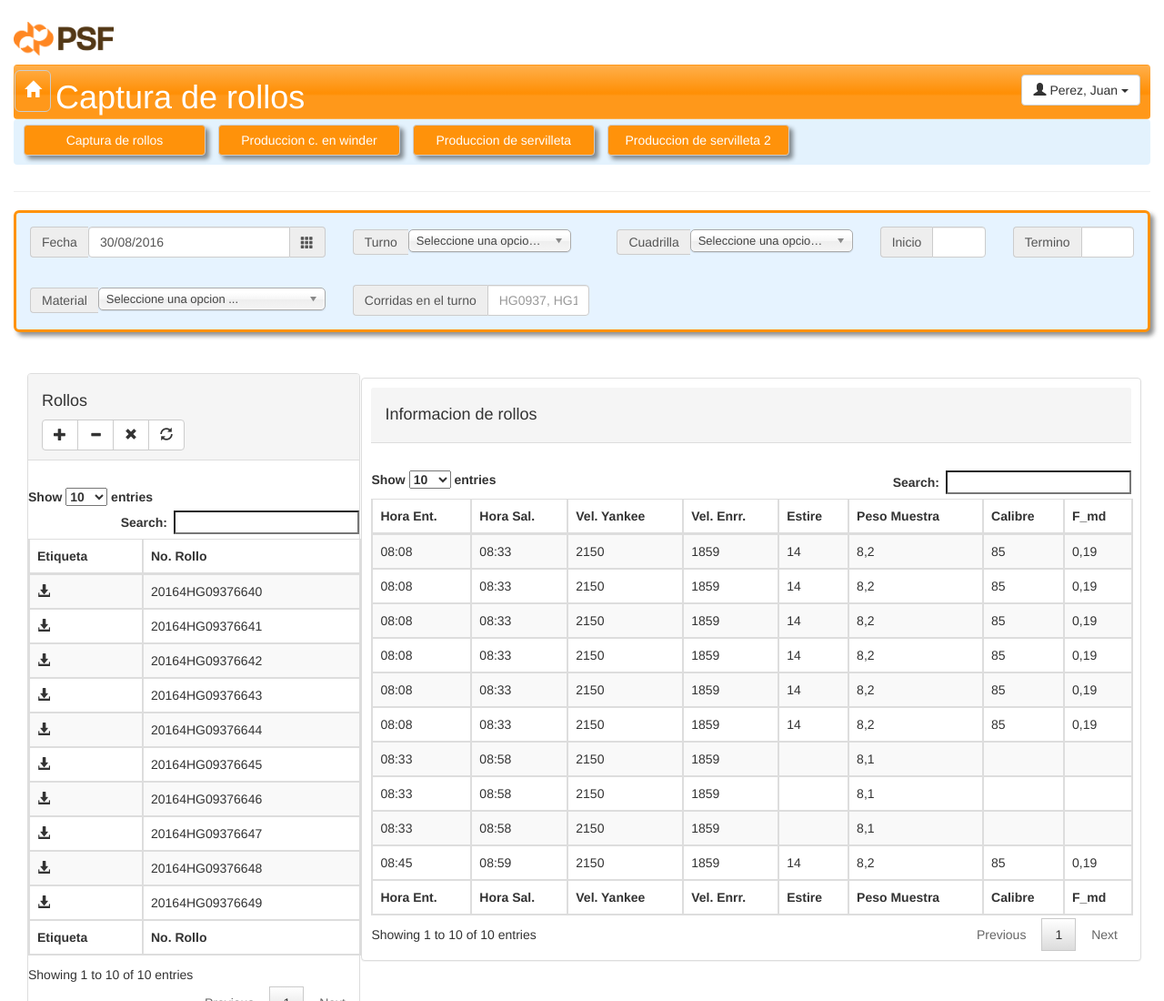
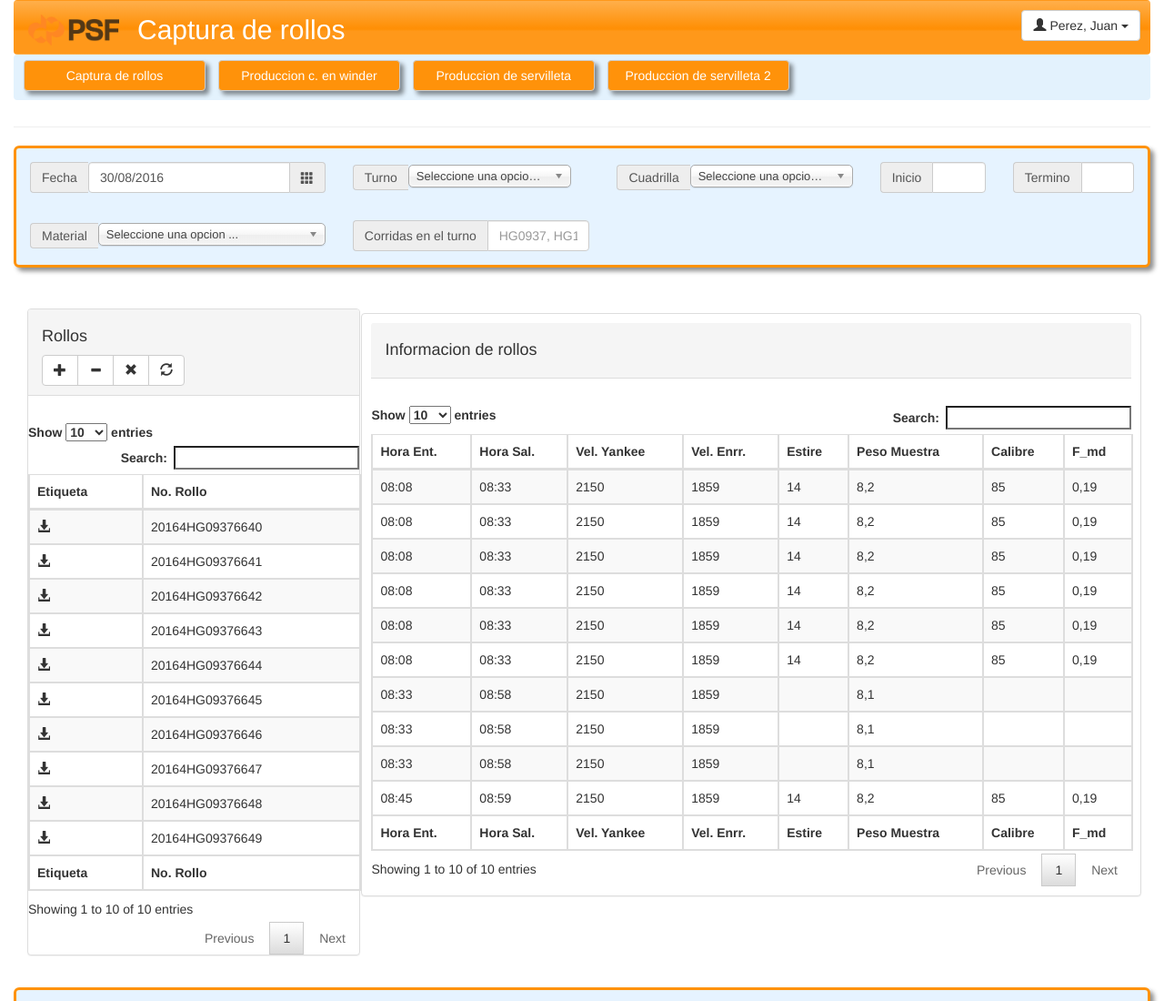
Before and after one commit to tiagosd/DiseFps, a plain HTML site: page SPM/index.html in a window 1280 px wide. Shown: the top 1100 px of the page at 91% size. Drawn offline with Linux system fonts and the light colour scheme; no server answers.

Commit message:
Change <Nav> 30/08/2016
Adjust the home button about in the tag <nav>

```diff
--- a/SPM/index.html
+++ b/SPM/index.html
@@ -167,21 +167,11 @@ and open the template in the editor.
                 right: 0px;
                 padding: 10px;
             }
-            #btnHome{
-                position: absolute;
-                left: 0px;
-                padding: 10px;
-                margin-top: 5px;
-                background-color: transparent;
-                color: white;
-            }
             #titleH1{
-                position: absolute;
-                left: 35px;
-                padding: 10px;
-                margin-top: 5px;
-                background-color: transparent;
-                color: white;
+				position: absolute;
+			    left: 120px;
+				background-color: transparent;
+				color: white;
             }
             .razButton{
                 background-color: #ff920a;
@@ -213,12 +203,18 @@ and open the template in the editor.
     <body>
         <div class="container-fluid">
             <div class="page-header">
-                <h1><img src="images/LogoPSF.png" width="110px"/></h1>
+                <!--<h1><img src="images/LogoPSF.png" width="110px"/></h1>-->
                 <nav class="navbar navbar-dark bg-primary">
-                    <a href="index.html"><button id="btnHome" type="button" class="btn btn-default btn-lg">
-                        <span class="glyphicon glyphicon-home" aria-hidden="true"></span>
-                    </button></a>
-                    <h1 id="titleH1">Captura de rollos</h1>
+
+					<div class="navbar-header">
+					  <a class="navbar-brand" href="index.html">
+						<img alt="Brand" src="images/LogoPSF.png" width="100px">
+					  </a>
+
+					</div>
+
+					<h2 id="titleH1" class="navbar-text">Captura de rollos</h2>
+
                     <div id="userCombo" class="btn-group"><a class="btn btn-default dropdown-toggle btn-select" data-toggle="dropdown" href="#"><span class="glyphicon glyphicon-user" aria-hidden="true"></span> Perez, Juan <span class="caret"></span></a><ul class="dropdown-menu"><li><a href="/XMII/Illuminator?service=logout">Logout</a></li></ul>
                     </div>
                 </nav>
```
